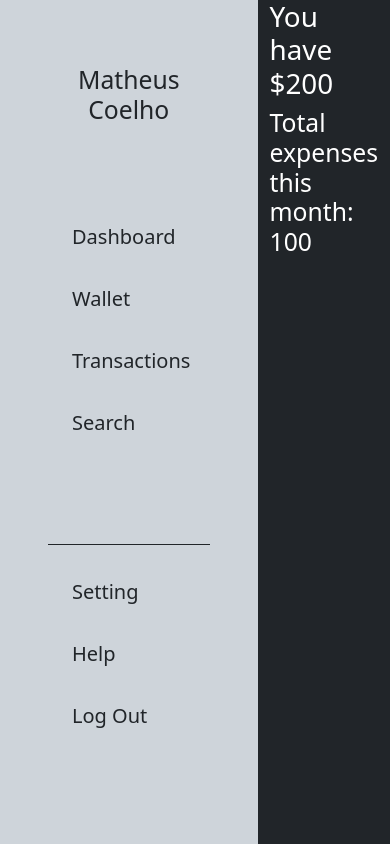
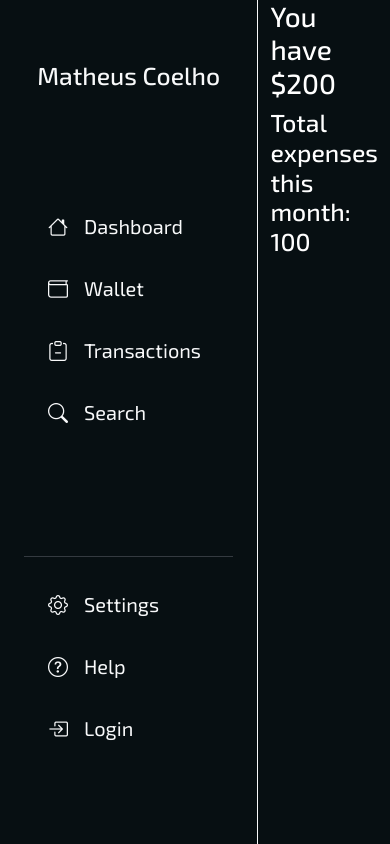
Before and after one commit to devmathcoelho/Personal-Finances, an Angular app: page / in a window 390 px wide. Built offline with nearby package versions, Linux system fonts and the light colour scheme.

Commit message:
upt: sidebar completed awaiting back-end for further updates

```diff
--- a/angular.json
+++ b/angular.json
@@ -28,7 +28,8 @@
             ],
             "styles": [
               "src/styles.css",
-              "node_modules/bootstrap/dist/css/bootstrap.css"
+              "src/custom-bootstrap.scss",
+              "node_modules/bootstrap-icons/font/bootstrap-icons.css"
             ],
             "scripts": []
           },
@@ -87,7 +88,8 @@
             ],
             "styles": [
               "src/styles.css",
-              "node_modules/bootstrap/dist/css/bootstrap.css"
+              "src/custom-bootstrap.scss",
+              "node_modules/bootstrap-icons/font/bootstrap-icons.css"
             ],
             "scripts": []
           }
--- a/package.json
+++ b/package.json
@@ -18,7 +18,9 @@
     "@angular/platform-browser-dynamic": "^19.2.0",
     "@angular/router": "^19.2.0",
     "bootstrap": "^5.3.7",
+    "bootstrap-icons": "^1.13.1",
     "rxjs": "~7.8.0",
+    "sass": "^1.89.2",
     "tslib": "^2.3.0",
     "zone.js": "~0.15.0"
   },
--- a/src/app/Home/HttpRequests.service.ts
+++ b/src/app/Home/HttpRequests.service.ts
@@ -4,6 +4,8 @@ import { Injectable } from '@angular/core';
   providedIn: 'root'
 })
 export class HttpRequestsService {
+  isAuthenticated: boolean = false
+
 
   getMoney() {
     return 200;
--- a/src/app/app.component.css
+++ b/src/app/app.component.css
@@ -1,10 +1,10 @@
 .sidebar{
-    width: 25%;
+    width: 20%;
 }
 
-.selected:hover{
-    background-color: hsl(215, 13%, 48%);
-    font-weight: bold;
+.selected{
+    border-radius: 10px;
+    background-color: hsl(196, 55%, 10%);
     cursor: pointer;
 }
 
@@ -15,7 +15,7 @@
 
 @media screen and (max-width: 1100px) {
     .sidebar{
-        width: 40%;
+        width: 50%;
     }
 
 }
--- a/src/app/app.component.html
+++ b/src/app/app.component.html
@@ -1,32 +1,62 @@
 <div class="d-flex vh-100">
-    @if(width > 700){
-        <aside class="sidebar m-0">
-            <div class="d-flex flex-column justify-content-around fs-5 p-5 pt-4 h-100 bg-dark-subtle text-dark">
-                <h2 class="text-center text-dark">Matheus Coelho</h2>
+        <aside class="sidebar m-0 border-end border-light">
+            <div class="d-flex flex-column justify-content-around fs-5 p-4 pt-2 h-100 bg-primary text-light">
+                <h2 class="text-center">Matheus Coelho</h2>
 
                 <ul class="d-flex flex-column gap-3 list-unstyled">
-                    <li class="selected ps-4 p-2 rounded-3">
-                        <a href="" class="link">Dashboard</a>
+                    <li class="ps-4 p-2 rounded-3" [class.selected]="selected == 'dashboard'">
+                        <a (click)="changeSelected('dashboard')" class="d-flex gap-3 link text-light">
+                            <i class="bi bi-house"></i>
+                            Dashboard
+                        </a>
                     </li>
-                    <li class="selected ps-4 p-2 rounded-3">
-                        <a href="" class="link">Wallet</a>
+                    <li class="ps-4 p-2 rounded-3" [class.selected]="selected == 'wallet'">
+                        <a (click)="changeSelected('wallet')" class="d-flex gap-3 link text-light">
+                            <i class="bi bi-wallet"></i>
+                            Wallet
+                        </a>
                     </li>
-                    <li class="selected ps-4 p-2 rounded-3">
-                        <a href="" class="link">Transactions</a>
+                    <li class="ps-4 p-2 rounded-3" [class.selected]="selected == 'transactions'">
+                        <a (click)="changeSelected('transactions')" class="d-flex gap-3 link text-light">
+                            <i class="bi bi-clipboard-minus"></i>
+                            Transactions
+                        </a>
                     </li>
-                    <li class="selected ps-4 p-2 rounded-3">
-                        <a href="" class="link">Search</a>
+                    <li class="ps-4 p-2 rounded-3">
+                        <a class="d-flex gap-3 link text-light">
+                            <i class="bi bi-search"></i>
+                            Search
+                        </a>
                     </li>
                 </ul>
 
 
                 <ul class="d-flex flex-column gap-3 list-unstyled border-top border-dark pt-4">
-                    <li class="selected ps-4 p-2 rounded-3">Setting</li>
-                    <li class="selected ps-4 p-2 rounded-3">Help</li>
-                    <li class="selected ps-4 p-2 rounded-3">Log Out</li>
+                    <li class="ps-4 p-2 rounded-3">
+                        <a class="d-flex gap-3 link text-light">
+                            <i class="bi bi-gear"></i>
+                            Settings
+                        </a>
+                    </li>
+                    <li class="ps-4 p-2 rounded-3">
+                        <a href="" class="d-flex gap-3 link text-light">
+                            <i class="bi bi-question-circle"></i>
+                            Help
+                        </a>
+                    </li>
+                    <li class="ps-4 p-2 rounded-3">
+                        <a href="" class="d-flex gap-3 link text-light">
+                            @if(isAuthenticated){
+                                <i class="bi bi-box-arrow-in-left"></i>
+                                Logout
+                            } @else {
+                                <i class="bi bi-box-arrow-in-right"></i>
+                                Login
+                            }
+                        </a>
+                    </li>
                 </ul>
             </div>
         </aside>
-    }
     <router-outlet/>
 </div>
--- a/src/app/app.component.ts
+++ b/src/app/app.component.ts
@@ -1,5 +1,6 @@
-import { Component } from '@angular/core';
+import { Component, inject } from '@angular/core';
 import { RouterOutlet } from '@angular/router';
+import { HttpRequestsService } from './Home/HttpRequests.service';
 
 @Component({
   selector: 'app-root',
@@ -10,4 +11,14 @@ import { RouterOutlet } from '@angular/router';
 export class AppComponent {
   title = 'Client_Side';
   width: number = window.screen.width;
+  selected?: string;
+
+  httpService = inject(HttpRequestsService);
+
+  isAuthenticated = this.httpService.isAuthenticated;
+
+  changeSelected(selected: string){
+    this.selected = selected;
+  }
+
 }
--- /dev/null
+++ b/src/custom-bootstrap.scss
@@ -0,0 +1,10 @@
+$primary: #070f12;
+$secondary: #697565;
+$success: #28a745;
+$info: #17a2b8;
+$warning: #ffc107;
+$danger: #dc3545;
+$light: #f8f9fa;
+$dark: #343a40;
+
+@import "bootstrap/scss/bootstrap";
--- a/src/index.html
+++ b/src/index.html
@@ -7,7 +7,7 @@
   <meta name="viewport" content="width=device-width, initial-scale=1">
   <link rel="icon" type="image/x-icon" href="favicon.ico">
 </head>
-<body class="bg-dark text-white min-vh-100">
+<body class="bg-primary text-white min-vh-100">
   <app-root></app-root>
 </body>
 </html>
--- a/src/styles.css
+++ b/src/styles.css
@@ -1 +1,6 @@
 /* You can add global styles to this file, and also import other style files */
+@import url('https://fonts.googleapis.com/css2?family=Exo+2:ital,wght@0,100..900;1,100..900&display=swap');
+
+*{
+    font-family: "Exo 2", sans-serif;
+}
```
Also changed, not shown: 1 other file (tests, documents, lock files or other folders).
